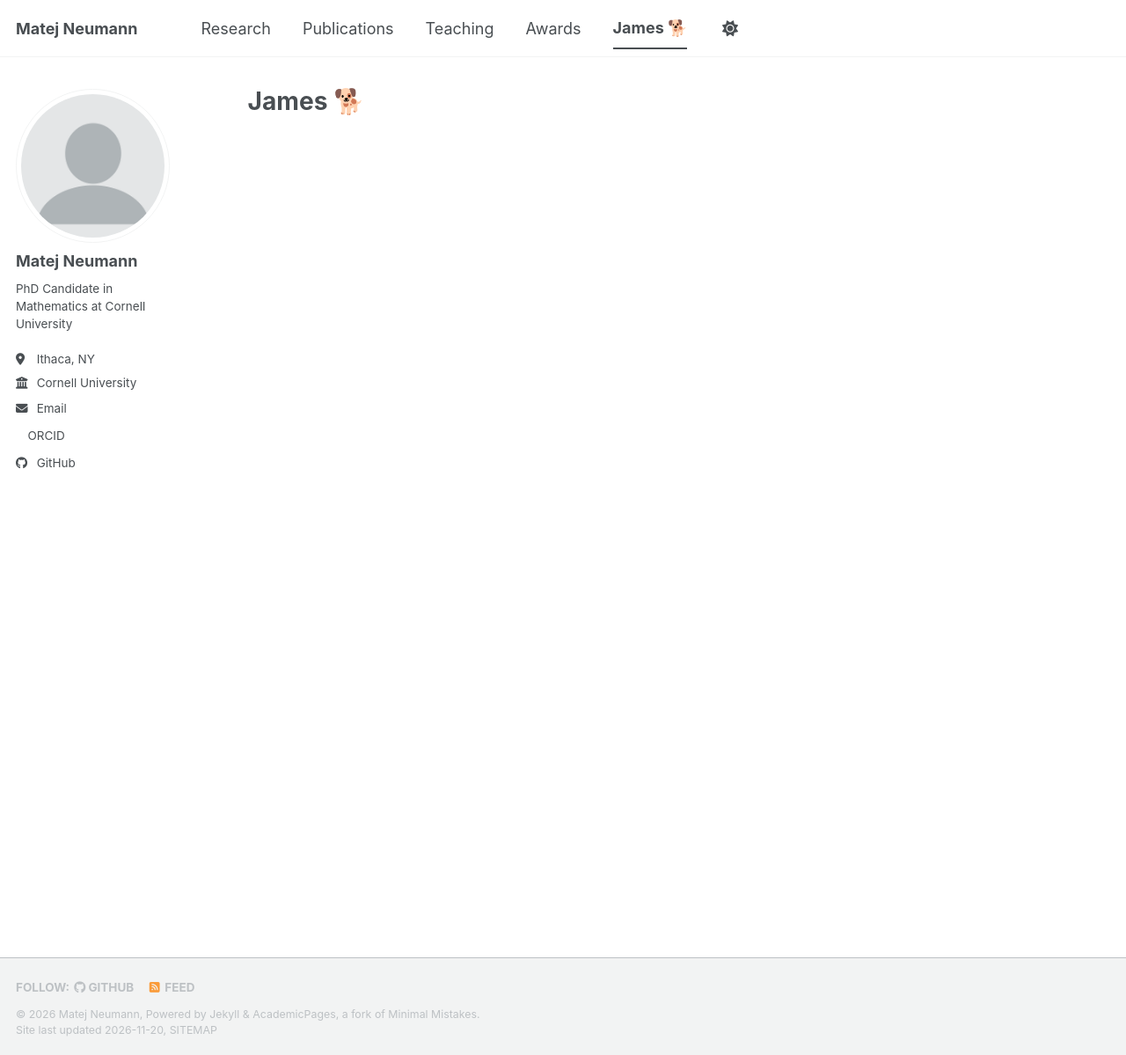
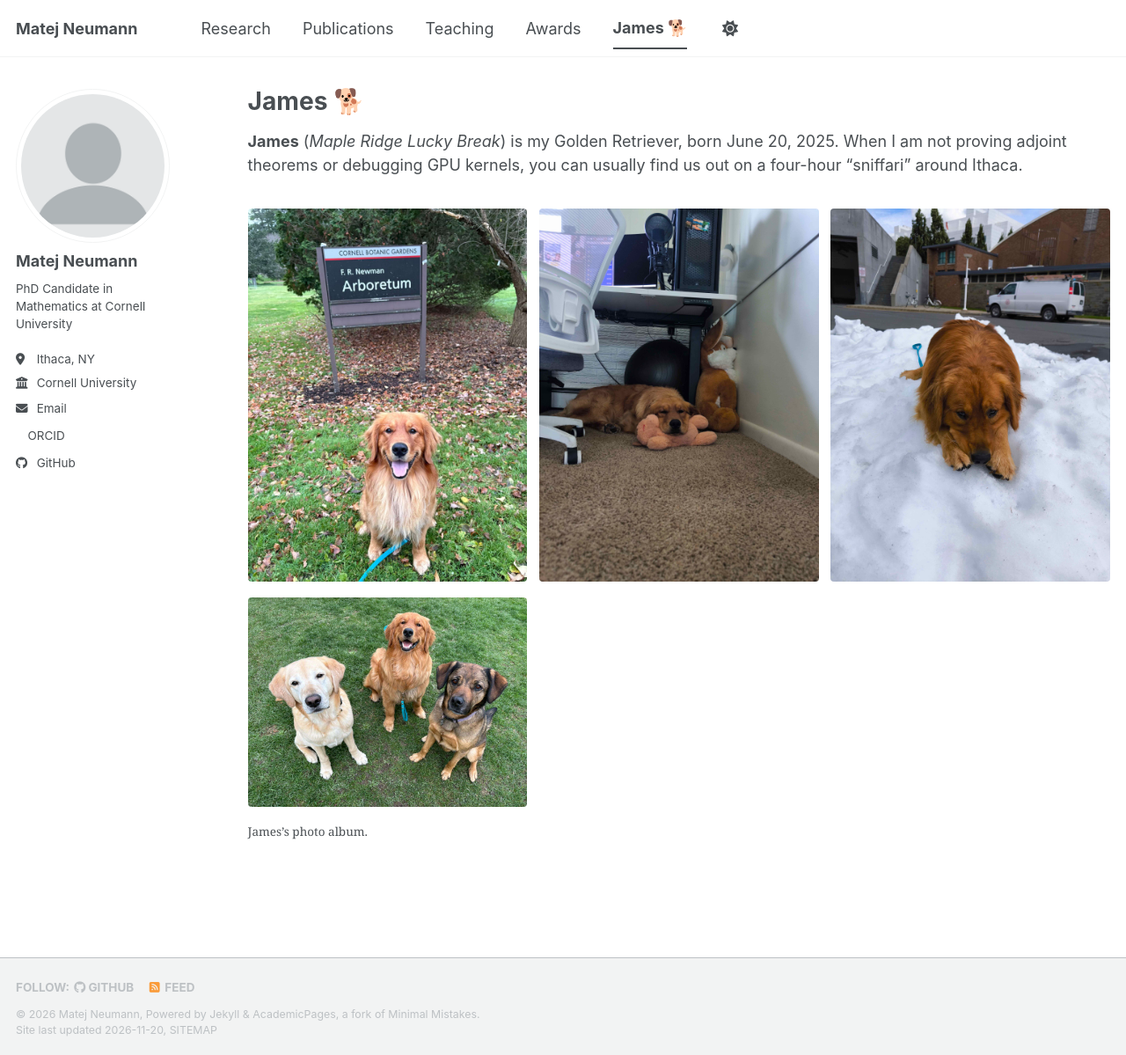
Before and after one commit to matejxx1/matejxx1.github.io, a Jekyll site: the page built from _pages/james.md, in a window 1280 px wide and 1199 px high. Shown: the whole window at 88% size. Built offline with Jekyll 4.4.1, drawn with Linux system fonts in a browser that asks for light colours; a script bundle is joined from its source files by our own code; a style sheet for code colours, icons or effects is not loaded.

Commit message:
Add description for James the Golden Retriever
Added a description of James, the Golden Retriever, including his birth date and activities.

```diff
--- a/_pages/james.md
+++ b/_pages/james.md
@@ -21,3 +21,7 @@ gallery:
     alt: "James in the snow"
     title: "Upstate New York winter"
 ---
+
+**James** (*Maple Ridge Lucky Break*) is my Golden Retriever, born June 20, 2025. When I am not proving adjoint theorems or debugging GPU kernels, you can usually find us out on a four-hour "sniffari" around Ithaca.
+
+{% include gallery caption="James's photo album." %}
```
